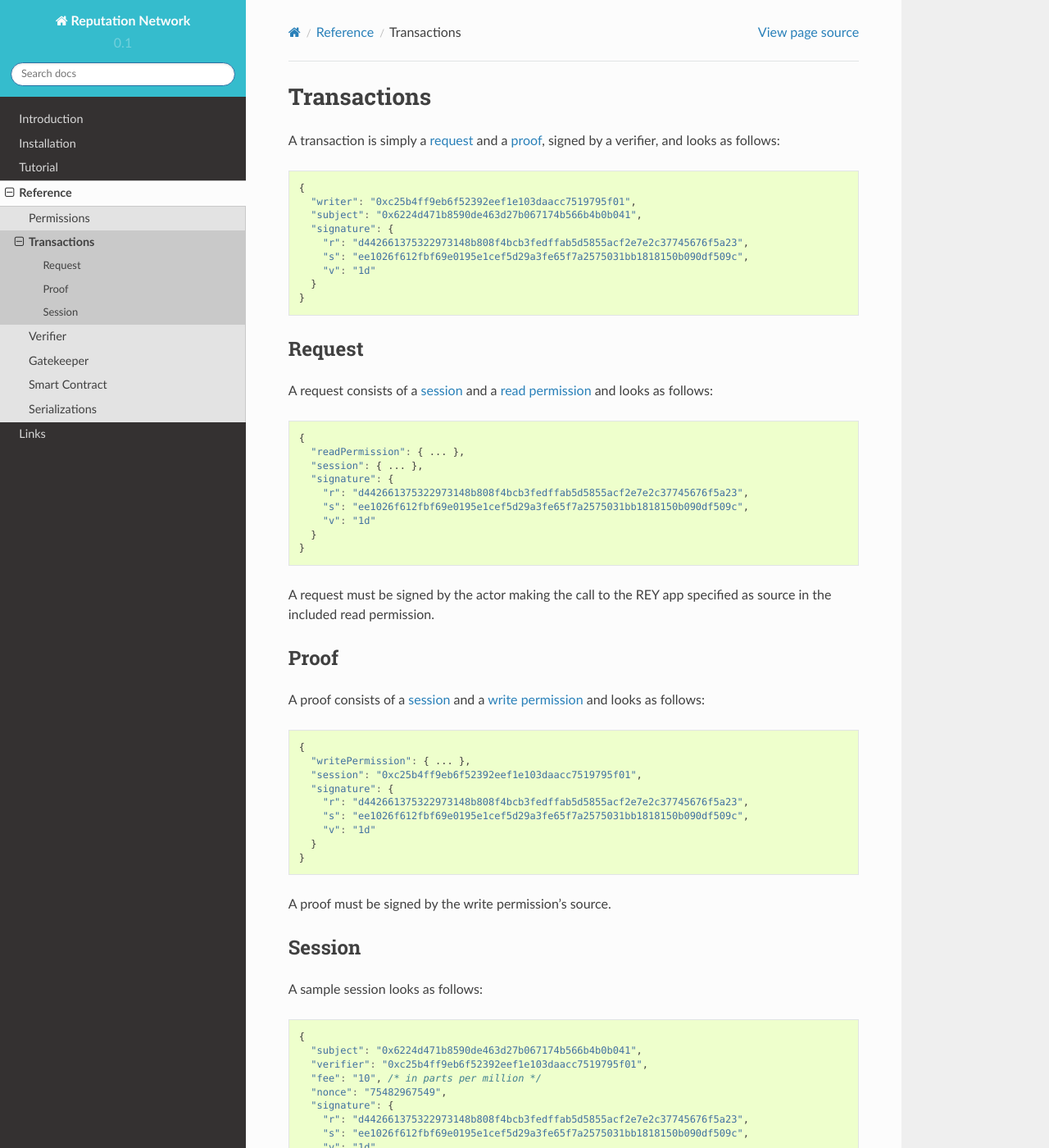
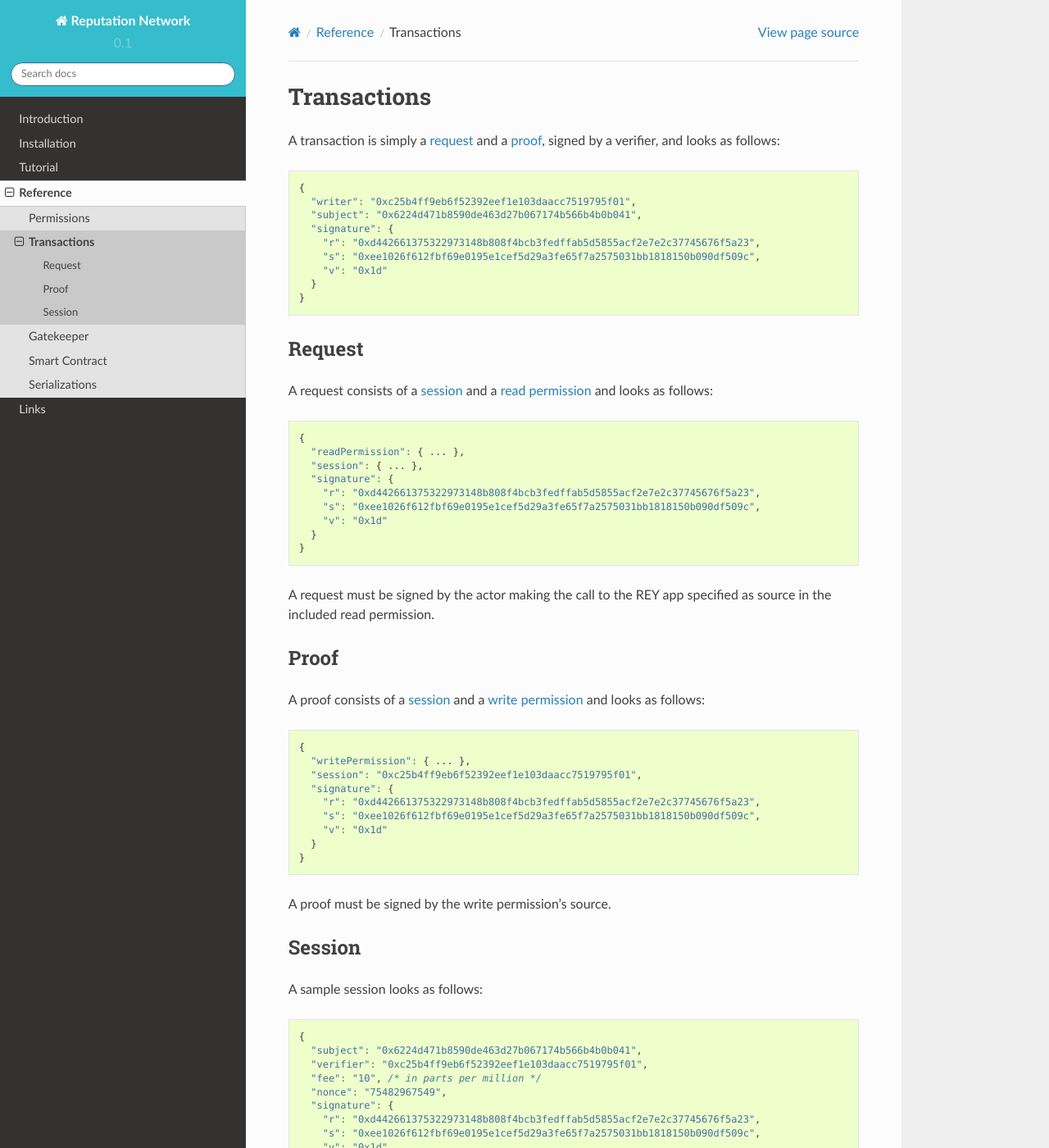
Before and after one commit to reputation-network/rey-docs, a Sphinx documentation site: the page built from docs/contents/reference/transactions.rst, in a window 1280 px wide and 1400 px high. Shown: the whole window at 82% size. Built offline with Sphinx 7.4.7 and the Read the Docs theme 2.0.0, drawn with Linux system fonts in a browser that asks for light colours.

```diff
--- a/docs/contents/reference.rst
+++ b/docs/contents/reference.rst
@@ -9,7 +9,6 @@ Reference
 
     reference/permissions.rst
     reference/transactions.rst
-    reference/verifier.rst
     reference/gatekeeper.rst
     reference/smart_contract.rst
     reference/serializations.rst
--- a/docs/contents/reference/transactions.rst
+++ b/docs/contents/reference/transactions.rst
@@ -12,9 +12,9 @@ A transaction is simply a :ref:`request <request>` and a :ref:`proof <proof>`, s
     "writer": "0xc25b4ff9eb6f52392eef1e103daacc7519795f01",
     "subject": "0x6224d471b8590de463d27b067174b566b4b0b041",
     "signature": {
-      "r": "d442661375322973148b808f4bcb3fedffab5d5855acf2e7e2c37745676f5a23",
-      "s": "ee1026f612fbf69e0195e1cef5d29a3fe65f7a2575031bb1818150b090df509c",
-      "v": "1d"
+      "r": "0xd442661375322973148b808f4bcb3fedffab5d5855acf2e7e2c37745676f5a23",
+      "s": "0xee1026f612fbf69e0195e1cef5d29a3fe65f7a2575031bb1818150b090df509c",
+      "v": "0x1d"
     }
   }
 
@@ -31,9 +31,9 @@ A request consists of a :ref:`session <session>` and a :ref:`read permission <re
     "readPermission": { ... },
     "session": { ... },
     "signature": {
-      "r": "d442661375322973148b808f4bcb3fedffab5d5855acf2e7e2c37745676f5a23",
-      "s": "ee1026f612fbf69e0195e1cef5d29a3fe65f7a2575031bb1818150b090df509c",
-      "v": "1d"
+      "r": "0xd442661375322973148b808f4bcb3fedffab5d5855acf2e7e2c37745676f5a23",
+      "s": "0xee1026f612fbf69e0195e1cef5d29a3fe65f7a2575031bb1818150b090df509c",
+      "v": "0x1d"
     }
   }
 
@@ -52,9 +52,9 @@ A proof consists of a :ref:`session <session>` and a :ref:`write permission <wri
     "writePermission": { ... },
     "session": "0xc25b4ff9eb6f52392eef1e103daacc7519795f01",
     "signature": {
-      "r": "d442661375322973148b808f4bcb3fedffab5d5855acf2e7e2c37745676f5a23",
-      "s": "ee1026f612fbf69e0195e1cef5d29a3fe65f7a2575031bb1818150b090df509c",
-      "v": "1d"
+      "r": "0xd442661375322973148b808f4bcb3fedffab5d5855acf2e7e2c37745676f5a23",
+      "s": "0xee1026f612fbf69e0195e1cef5d29a3fe65f7a2575031bb1818150b090df509c",
+      "v": "0x1d"
     }
   }
 
@@ -75,8 +75,8 @@ A sample session looks as follows:
     "fee": "10", /* in parts per million */
     "nonce": "75482967549",
     "signature": {
-      "r": "d442661375322973148b808f4bcb3fedffab5d5855acf2e7e2c37745676f5a23",
-      "s": "ee1026f612fbf69e0195e1cef5d29a3fe65f7a2575031bb1818150b090df509c",
-      "v": "1d"
+      "r": "0xd442661375322973148b808f4bcb3fedffab5d5855acf2e7e2c37745676f5a23",
+      "s": "0xee1026f612fbf69e0195e1cef5d29a3fe65f7a2575031bb1818150b090df509c",
+      "v": "0x1d"
     }
   }
```
Also changed, not shown: docs/contents/reference/gatekeeper.rst (+26 -0 lines), docs/contents/reference/permissions.rst (+9 -9 lines), docs/contents/reference/serializations.rst (+6 -6 lines).
